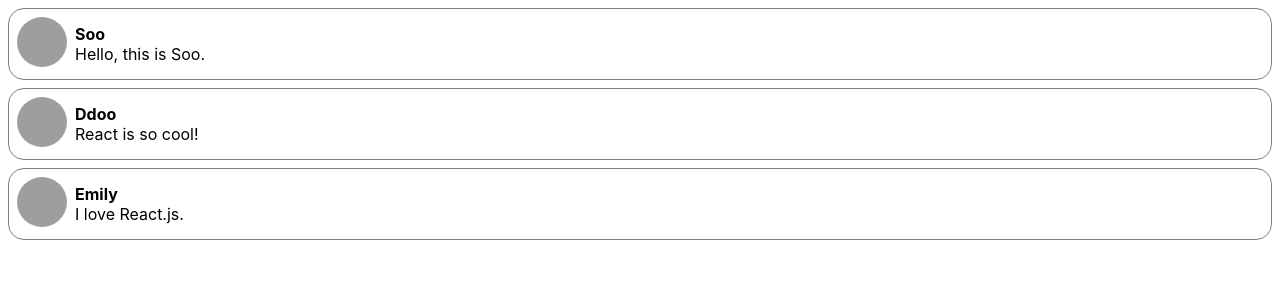
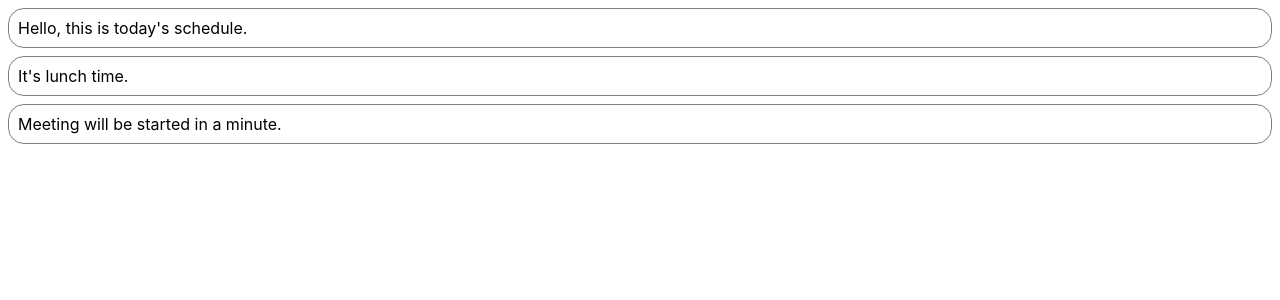
Before and after one commit to Soohyeun/react-practice, a React (Create React App) app: page / in a window 1280 px wide. Shown: the top 300 px of the page. Built offline with nearby package versions, Linux system fonts and the light colour scheme; grey boxes are pictures that could not be loaded.

Commit message:
Chap_06_Create notification page

```diff
--- /dev/null
+++ b/src/chapter_06/Notification.jsx
@@ -0,0 +1,36 @@
+import React from "react";
+
+const styles = {
+    wrapper: {
+        margin: 8,
+        padding: 9,
+        display: "flex",
+        flexDirection: "row",
+        border: "1px solid grey",
+        borderRadius: 16,
+    },
+    messageText: {
+        color: "black",
+        fontSize: 16,
+    },
+};
+
+class Notification extends React.Component {
+    constructor(props) {
+        super(props);
+
+        this.state = {};
+    }
+
+    render() {
+        return (
+            <div style={styles.wrapper}>
+                <span style={styles.messageText}>
+                    {this.props.message}
+                </span>
+            </div>
+        );
+    }
+}
+
+export default Notification;
--- /dev/null
+++ b/src/chapter_06/NotificationList.jsx
@@ -0,0 +1,53 @@
+import React from "react";
+import Notification from "./Notification";
+
+const reserveNotifications = [
+    {
+        message: "Hello, this is today's schedule."
+    },
+    {
+        message: "It's lunch time."
+    },
+    {
+        message: "Meeting will be started in a minute."
+    }
+];
+
+var timer;
+
+class NotificationList extends React.Component {
+    constructor(props) {
+        super(props);
+
+        this.state = {
+            notifications: [],
+        };
+    }
+
+    componentDidMount () {
+        const {notifications} = this.state;
+        timer = setInterval(() => {
+            if(notifications.length < reserveNotifications.length) {
+                const index = notifications.length;
+                notifications.push(reserveNotifications[index]);
+                this.setState({
+                    notifications: notifications,
+                });
+            } else {
+                clearInterval(timer);
+            }
+        }, 1000);
+    }
+
+    render() {
+        return (
+            <div>
+                {this.state.notifications.map((notification) => {
+                    return <Notification message = {notification.message} />;
+                })}
+            </div>
+        );
+    }
+}
+
+export default NotificationList;
--- a/src/index.js
+++ b/src/index.js
@@ -5,6 +5,7 @@
 import reportWebVitals from './reportWebVitals';
 // import Clock from './chapter_04/Clock'
 import CommentList from './chapter_05/CommentList'
+import NotificationList from './chapter_06/NotificationList';
 
 const root = ReactDOM.createRoot(document.getElementById('root'));
 
@@ -24,7 +25,7 @@
 
 root.render(
   <React.StrictMode>
-    <CommentList />
+    <NotificationList />
   </React.StrictMode>
 );
 
```
